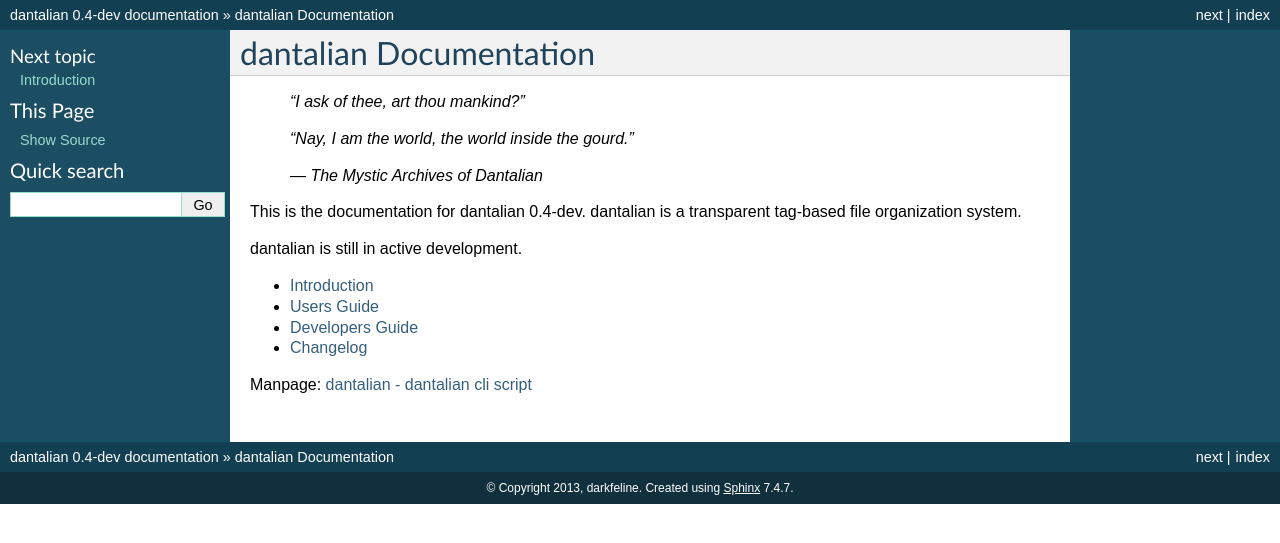
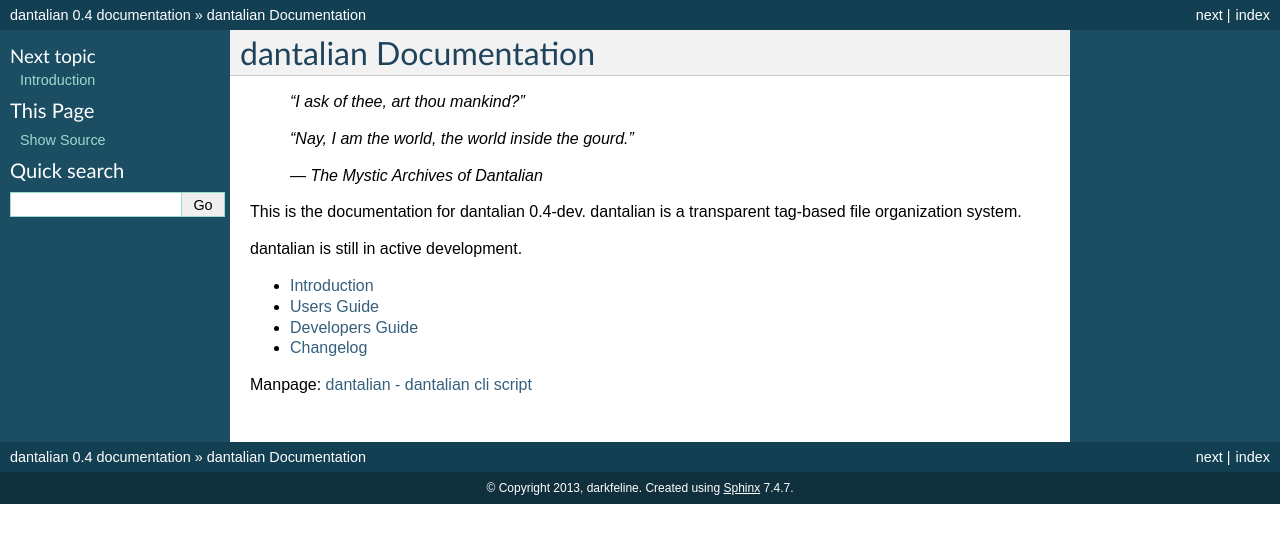
Before and after one commit to darkfeline/dantalian, a Sphinx documentation site: the page built from doc/index.rst, in a window 1280 px wide. Shown: the top 543 px of the page. Built offline with Sphinx 7.4.7, drawn with Linux system fonts in a browser that asks for light colours.

Commit message:
Update sphinx version number

```diff
--- a/doc/conf.py
+++ b/doc/conf.py
@@ -50,7 +50,7 @@ copyright = u'2013, darkfeline'
 # The short X.Y version.
 version = '0.4'
 # The full version, including alpha/beta/rc tags.
-release = '0.4-dev'
+release = '0.4'
 
 # The language for content autogenerated by Sphinx. Refer to documentation
 # for a list of supported languages.
```
